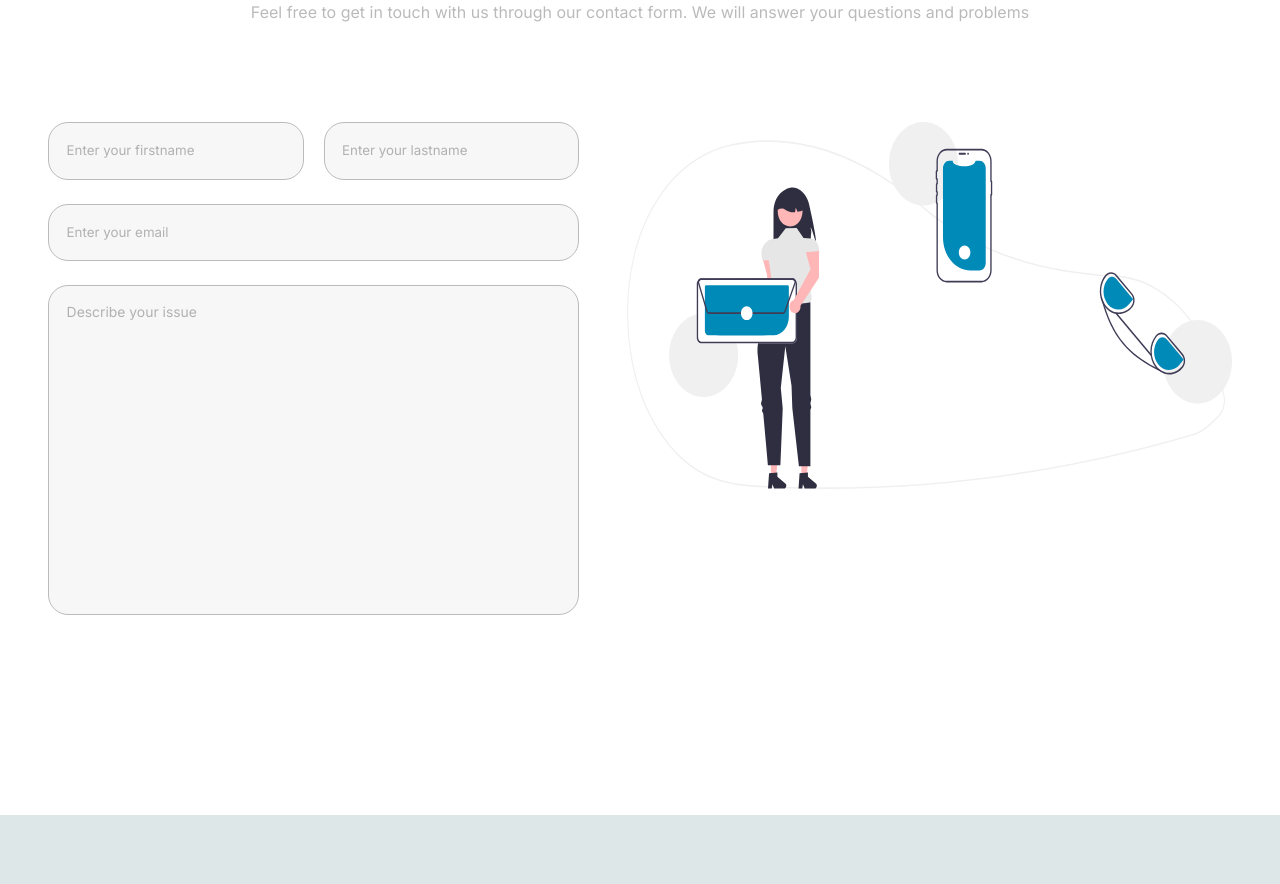
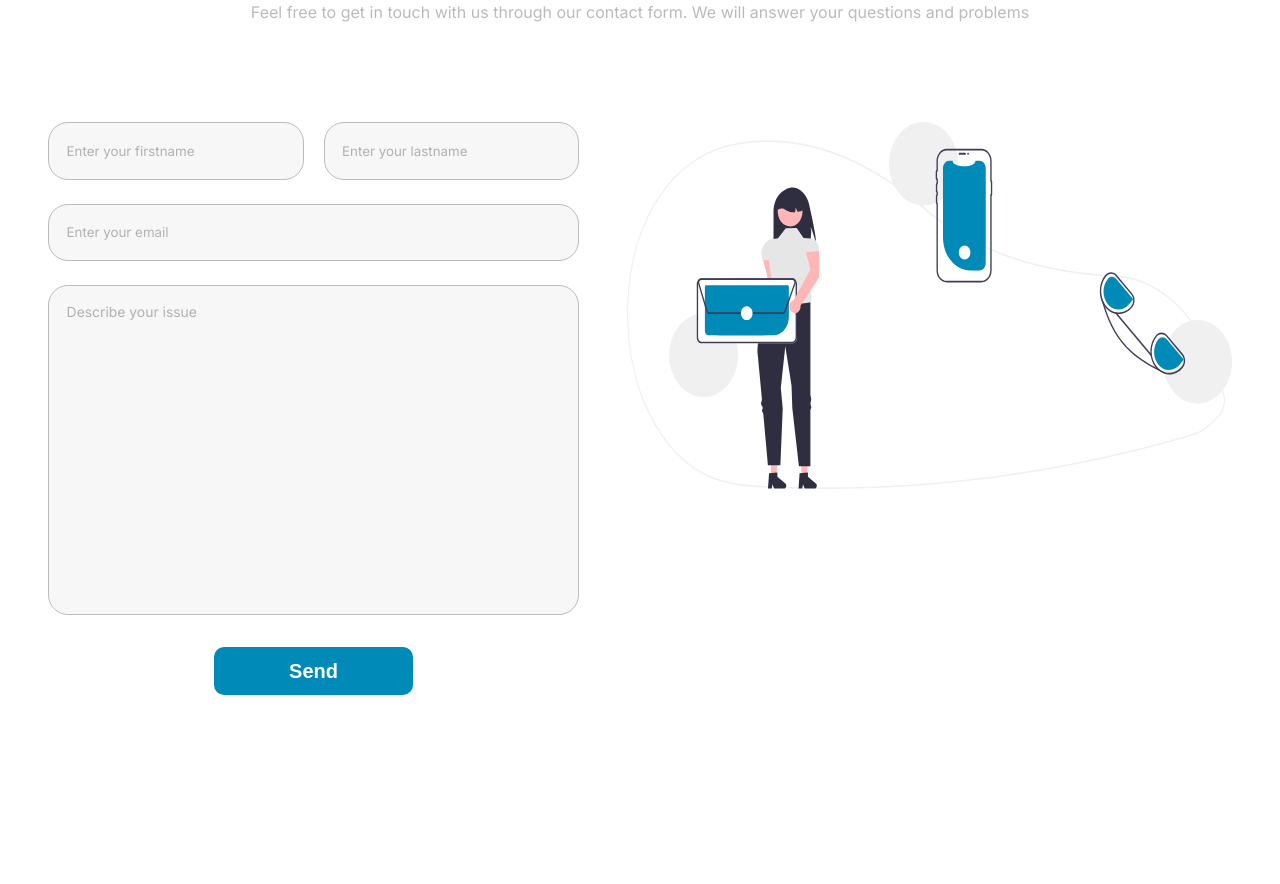
Before and after one commit to SignLink/Signchat-Frontend, a React (Create React App) app: page /contact in a window 1280 px wide. Shown: the part 320-1204 px from the top of the page. Built offline with nearby package versions, Linux system fonts and the light colour scheme.

Commit message:
added focus feature in contact form

```diff
--- a/src/Contact Page/Contact Components/ContactDescription.css
+++ b/src/Contact Page/Contact Components/ContactDescription.css
@@ -1,6 +1,7 @@
-.contact-main{
+.contact-main {
     margin-bottom: 12.5rem;
 }
+
 .contact-main h1 {
     font-size: 2.5rem;
     color: var(--font-color);
@@ -8,7 +9,8 @@
     width: 100%;
     margin-top: 10rem;
 }
-.inputs{
+
+.inputs {
     width: 50%;
 }
 
@@ -20,6 +22,24 @@
     background-color: rgba(247, 247, 247, 1);
     border: 1px solid rgb(187, 187, 187);
     width: 100%;
+}
+
+.name-inputs input:focus,
+.email-input:focus,
+.inputs textarea:focus {
+    outline: none;
+    border: 2px solid #008AB8;
+    background-color: white;
+}
+
+.name-inputs input,
+.email-input,
+.inputs textarea {
+    font-family: 'Inter', sans-serif;
+    color: var(--font-color);
+}
+.inputs textarea{
+    font-size: .87rem;
 }
 
 .contact-main input::placeholder {
@@ -58,8 +78,10 @@
     height: 20.6rem;
     margin-top: 1.5rem;
     width: 100%;
+    margin-bottom: 2rem;
 }
-.inputs textarea::placeholder{
+
+.inputs textarea::placeholder {
     font-family: 'Inter', sans-serif;
     color: rgba(177, 177, 177, 1);
     font-size: .87rem;
@@ -76,3 +98,9 @@
     display: flex;
     gap: 1.25rem;
 }
+
+.send-button {
+    width: 100%;
+    display: flex;
+    justify-content: center;
+}
--- a/src/Contact Page/Contact Components/ContactDescription.tsx
+++ b/src/Contact Page/Contact Components/ContactDescription.tsx
@@ -1,6 +1,7 @@
 import React from "react";
 import '../Contact Components/ContactDescription.css'
 import contactUs from '../../Images/undraw_contact_us.svg'
+import Button from "../../Main Components/Button";
 
 function ContactDescription() {
   return (
@@ -14,8 +15,8 @@ function ContactDescription() {
         <div className="inputs-main">
           <div className="inputs">
             <div className="name-inputs">
-              <input placeholder="Enter your firstname" className="firstname"/>
-              <input placeholder="Enter your lastname" className="lastname"/>
+              <input placeholder="Enter your firstname" className="firstname" />
+              <input placeholder="Enter your lastname" className="lastname" />
             </div>
             <input
               placeholder="Enter your email"
@@ -23,9 +24,12 @@ function ContactDescription() {
               className="email-input"
             />
             <textarea placeholder="Describe your issue" className="text-area" />
+            <div className="send-button">
+              <Button buttonName="Send" />
+            </div>
           </div>
           <div className="inputs-image">
-            <img src={contactUs} alt="contact"/>
+            <img src={contactUs} alt="contact" />
           </div>
         </div>
       </div>
```
